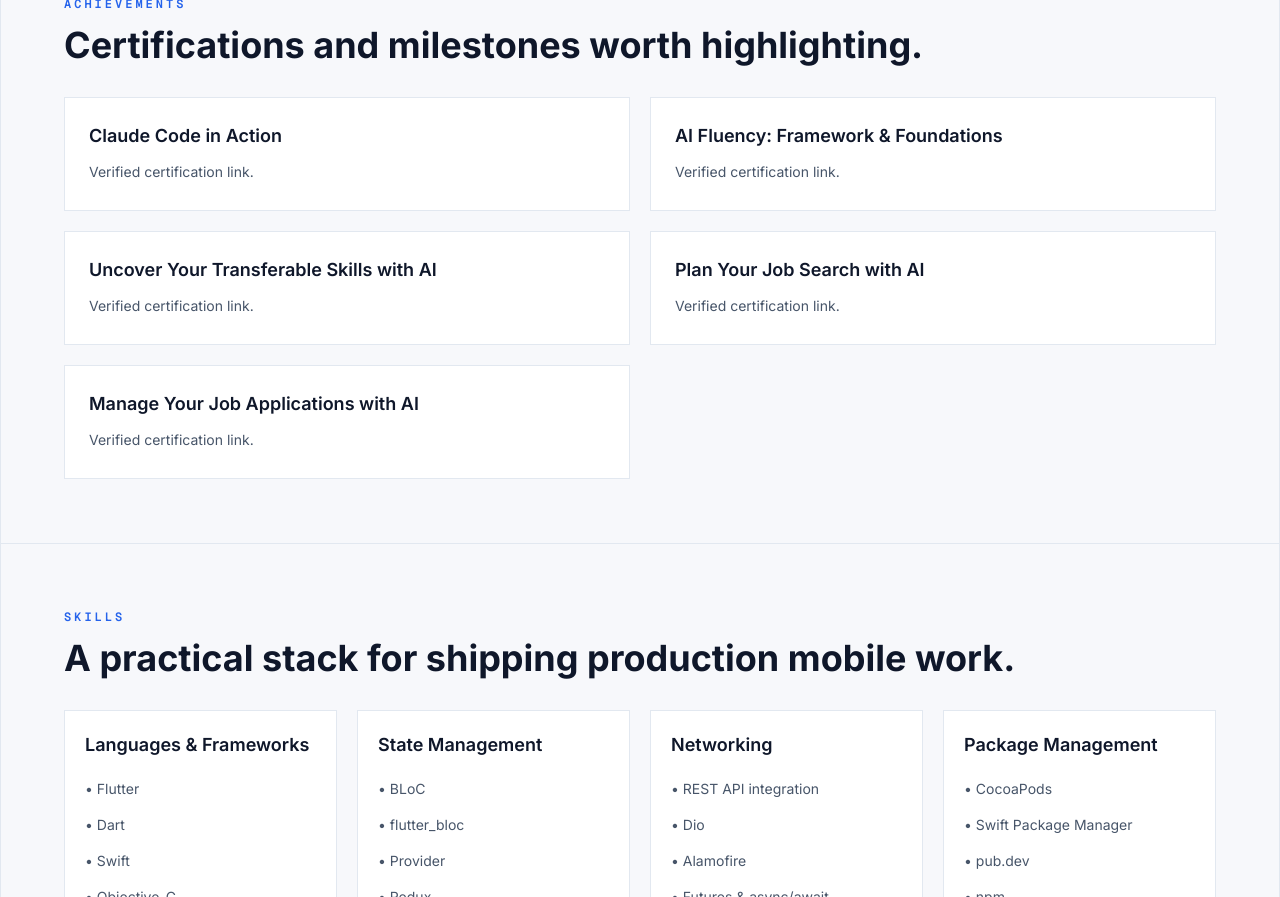
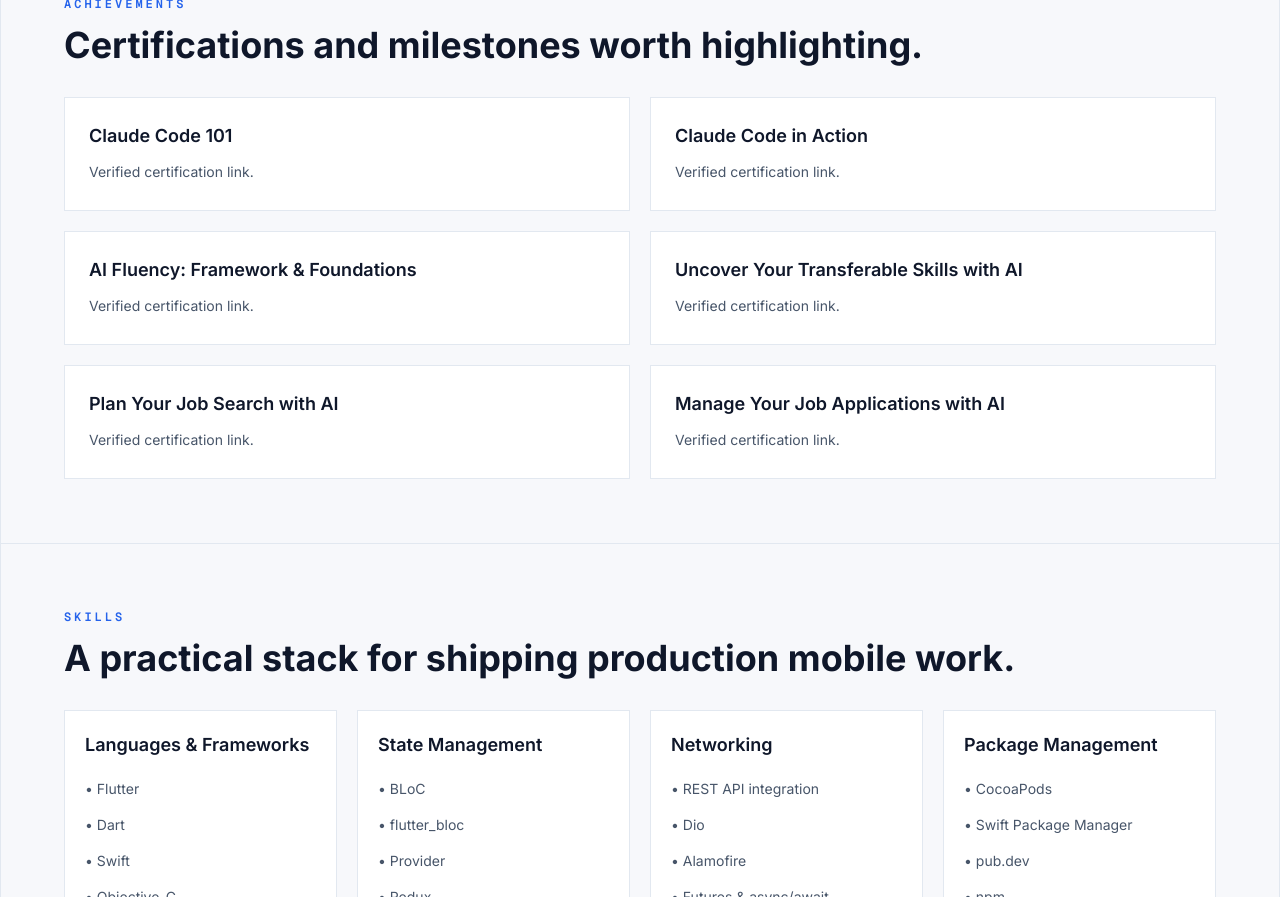
Before and after one commit to VaibhavRaj2302/personal_portfolio_react, a React (Vite) app: page / in a window 1280 px wide. Shown: the part 3600-4497 px from the top of the page. Built offline with nearby package versions, Linux system fonts and the light colour scheme; no server answers.

Commit message:
feature/cert_update - adding claude code 101 to certs.

```diff
--- a/src/components/Achievements.tsx
+++ b/src/components/Achievements.tsx
@@ -9,6 +9,10 @@
 }
 
 const certifications: CertInterface[] = [
+  {
+    title: "Claude Code 101",
+    href: "https://academy.claude.com/verify/656ffbbbbe897a3396bfafe94b44dd86",
+  },
   {
     title: "Claude Code in Action",
     href: "https://verify.skilljar.com/c/aq37xxnotht9",
```
